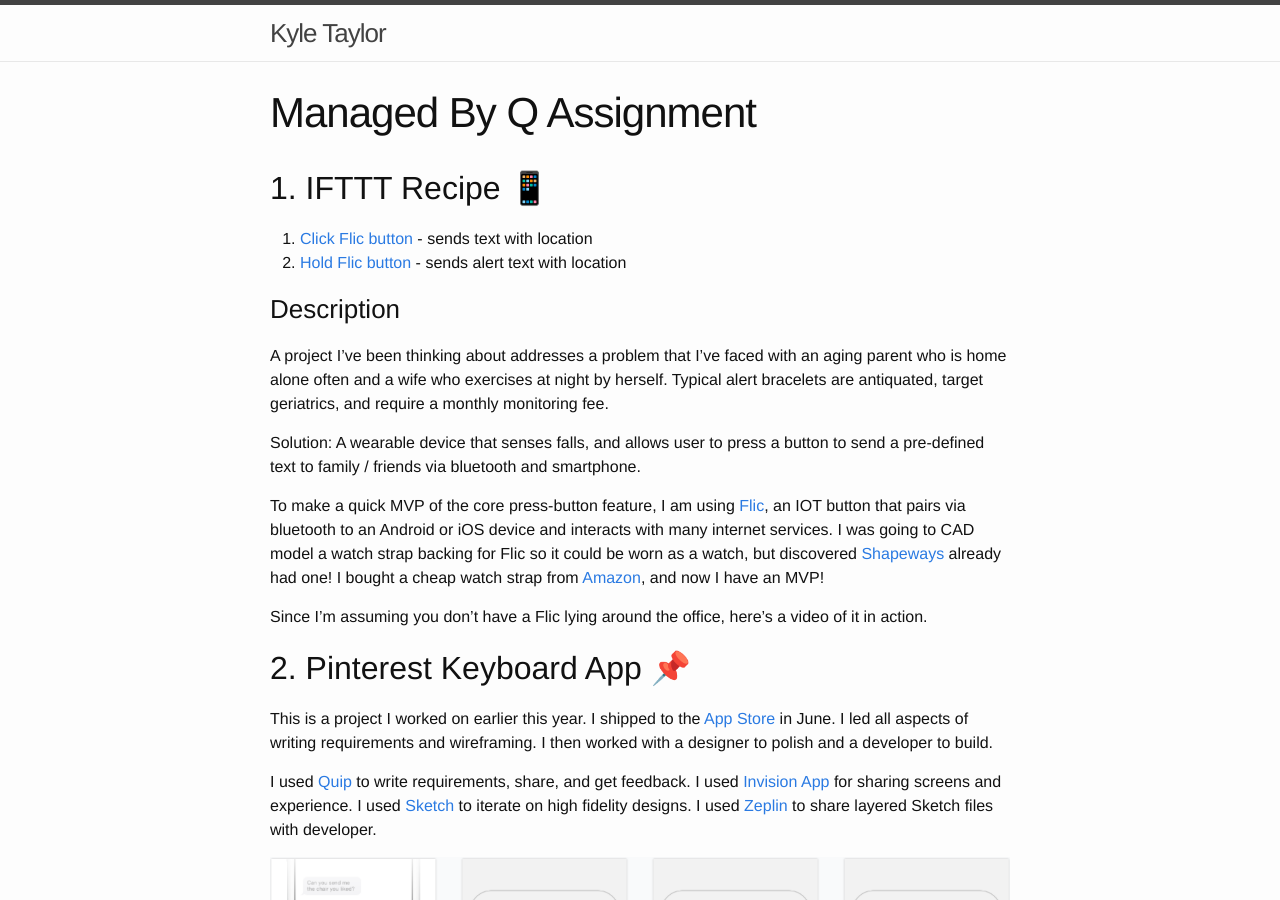
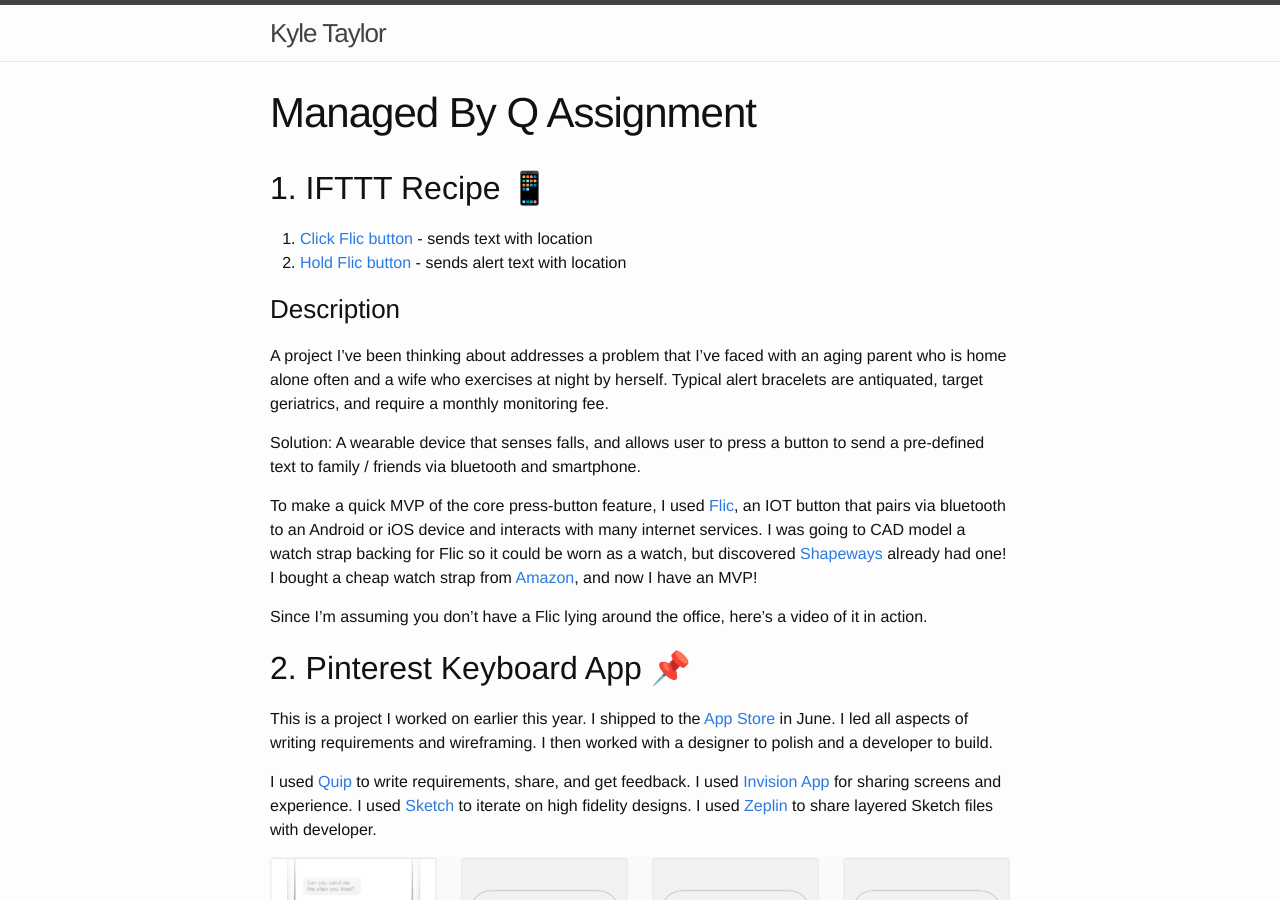
Before and after one commit to kftaylor/kftaylor.github.io, a Jekyll site: the page built from about.md, in a window 1280 px wide and 900 px high. Built offline with Jekyll 4.4.1, drawn with Linux system fonts in a browser that asks for light colours.

Commit message:
Update from Forestry.io - about.md

```diff
--- a/about.md
+++ b/about.md
@@ -3,22 +3,22 @@
 layout: page
 permalink: "/q/"
 ---
-## <span style="font-weight: normal;">1\. IFTTT Recipe 📱</span>
+## 1\. IFTTT Recipe 📱
 
 1.  [Click Flic button](https://ifttt.com/applets/44303349d-if-you-click-flic-then-share-location-in-sms){:target="_blank"} - sends text with location
 2.  [Hold Flic button](https://ifttt.com/applets/44350944d-if-you-hold-flic-then-send-an-alert-sms-with-location){:target="_blank"} - sends alert text with location
 
-### <span style="font-weight: normal;">Description</span>
+### Description
 
 A project I’ve been thinking about addresses a problem that I’ve faced with an aging parent who is home alone often and a wife who exercises at night by herself. Typical alert bracelets are antiquated, target geriatrics, and require a monthly monitoring fee.
 
 Solution: A wearable device that senses falls, and allows user to press a button to send a pre-defined text to family / friends via bluetooth and smartphone.
 
-To make a quick MVP of the core press-button feature, I am using [Flic](http://flic.io){:target="_blank"}, an IOT button that pairs via bluetooth to an Android or iOS device and interacts with many internet services. I was going to CAD model a watch strap backing for Flic so it could be worn as a watch, but discovered [Shapeways](http://shpws.me/LeuU){:target="_blank"} already had one! I bought a cheap watch strap from [Amazon](https://www.amazon.com/gp/product/B017CK4PAQ/ref=oh_aui_detailpage_o00_s00?ie=UTF8&psc=1){:target="_blank"}, and now I have an MVP!
+To make a quick MVP of the core press-button feature, I used [Flic](http://flic.io){:target="_blank"}, an IOT button that pairs via bluetooth to an Android or iOS device and interacts with many internet services. I was going to CAD model a watch strap backing for Flic so it could be worn as a watch, but discovered [Shapeways](http://shpws.me/LeuU){:target="_blank"} already had one! I bought a cheap watch strap from [Amazon](https://www.amazon.com/gp/product/B017CK4PAQ/ref=oh_aui_detailpage_o00_s00?ie=UTF8&psc=1){:target="_blank"}, and now I have an MVP!
 
 Since I’m assuming you don’t have a Flic lying around the office, here’s a video of it in action.
 
-## <span style="font-weight: normal;">2\. Pinterest Keyboard App 📌</span>
+## 2\. Pinterest Keyboard App 📌
 
 This is a project I worked on earlier this year. I shipped to the [App Store](http://pinkyapp.com){:target="_blank"} in June. I led all aspects of writing requirements and wireframing. I then worked with a designer to polish and a developer to build.
 
```
